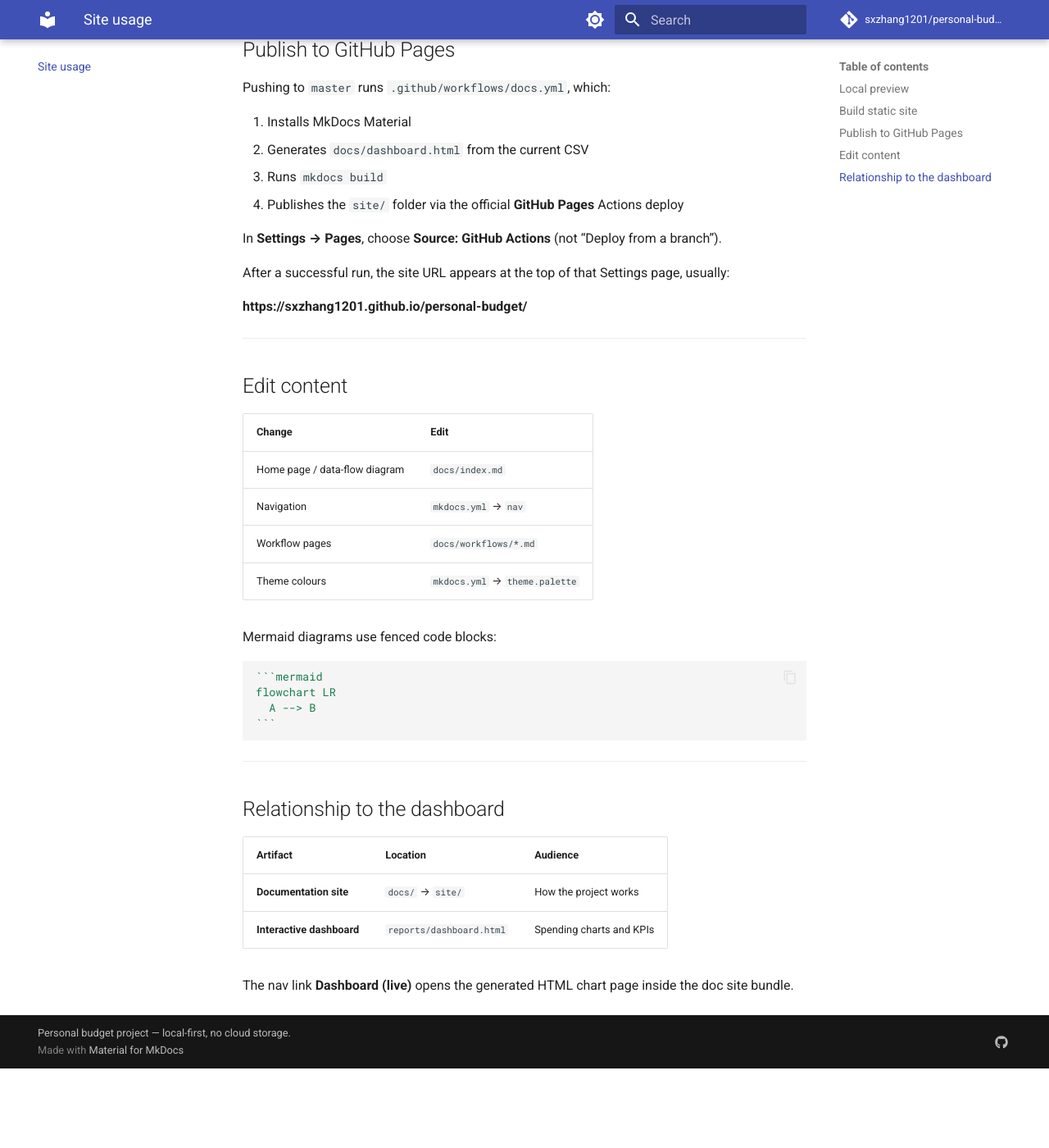
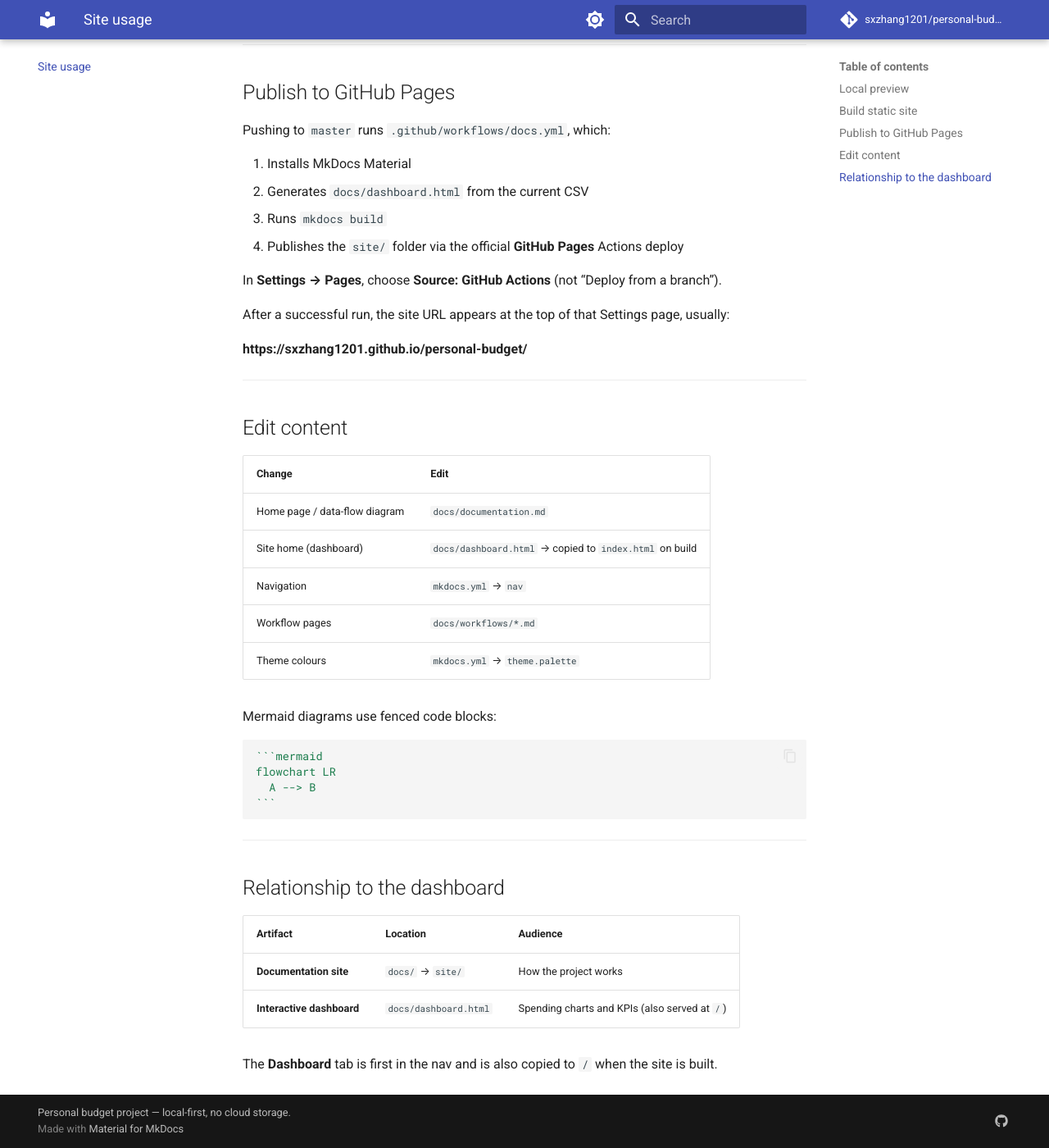
Before and after one commit to sxzhang1201/personal-budget, an MkDocs documentation site: the page built from docs/site-usage.md, in a window 1280 px wide and 1400 px high, scrolled down 876 px. Shown: the whole window at 82% size. Built offline with MkDocs 1.6.1 and Material for MkDocs 9.7.7, drawn with Linux system fonts in a browser that asks for light colours; comment, search, counter and statistics services are not loaded; before the commit the page ends 2179 px from its top, so only the background shows below that; some of the changed text lies outside the part shown.

Commit message:
Make dashboard the site home page and first nav item
Root URL now serves the interactive dashboard; docs moved to Documentation tab.

````diff
--- a/docs/site-usage.md
+++ b/docs/site-usage.md
@@ -19,7 +19,7 @@
 mkdocs serve
 ```
 
-Open [http://127.0.0.1:8000](http://127.0.0.1:8000). The site reloads when you edit files under `docs/`.
+Open [http://127.0.0.1:8000](http://127.0.0.1:8000). The root URL opens the **dashboard**; project docs are under **Documentation** in the nav.
 
 ---
 
@@ -30,7 +30,7 @@
 mkdocs build
 ```
 
-Output is written to `site/`. Open `site/index.html` or deploy the folder to any static host.
+Output is written to `site/`. Open `site/index.html` for the dashboard, or `site/documentation/` for the docs home.
 
 ---
 
@@ -55,7 +55,8 @@
 
 | Change | Edit |
 |--------|------|
-| Home page / data-flow diagram | `docs/index.md` |
+| Home page / data-flow diagram | `docs/documentation.md` |
+| Site home (dashboard) | `docs/dashboard.html` → copied to `index.html` on build |
 | Navigation | `mkdocs.yml` → `nav` |
 | Workflow pages | `docs/workflows/*.md` |
 | Theme colours | `mkdocs.yml` → `theme.palette` |
@@ -76,6 +77,6 @@
 | Artifact | Location | Audience |
 |----------|----------|----------|
 | **Documentation site** | `docs/` → `site/` | How the project works |
-| **Interactive dashboard** | `reports/dashboard.html` | Spending charts and KPIs |
+| **Interactive dashboard** | `docs/dashboard.html` | Spending charts and KPIs (also served at `/`) |
 
-The nav link **Dashboard (live)** opens the generated HTML chart page inside the doc site bundle.
+The **Dashboard** tab is first in the nav and is also copied to `/` when the site is built.
--- a/mkdocs.yml
+++ b/mkdocs.yml
@@ -1,4 +1,4 @@
-site_name: Personal Budget Documentation
+site_name: Personal Budget
 site_description: Local expense tracking, budget months, and reporting
 site_url: https://sxzhang1201.github.io/personal-budget/
 repo_url: https://github.com/sxzhang1201/personal-budget
@@ -32,21 +32,24 @@
     - content.tooltips
 
 nav:
-  - Home: index.md
+  - Dashboard: dashboard.html
+  - Documentation: documentation.md
   - Where data lives: where-data-lives.md
   - Site usage: site-usage.md
   - Workflows:
       - workflows/index.md
       - Add expenses: workflows/add-expenses.md
       - Monthly summary: workflows/monthly-summary.md
-      - Dashboard: workflows/dashboard.md
+      - Dashboard workflow: workflows/dashboard.md
   - Systems:
       - systems/index.md
       - Expense data: systems/expense-data.md
       - Scripts: systems/scripts.md
   - Rules:
       - Budget month: rules/budget-month.md
-  - Dashboard (live): dashboard.html
+
+hooks:
+  - docs/hooks.py
 
 markdown_extensions:
   - admonition
````
Also changed, not shown: docs/documentation.md (renamed from docs/index.md, +2 -1 lines), docs/hooks.py (added, +14 -0 lines).
